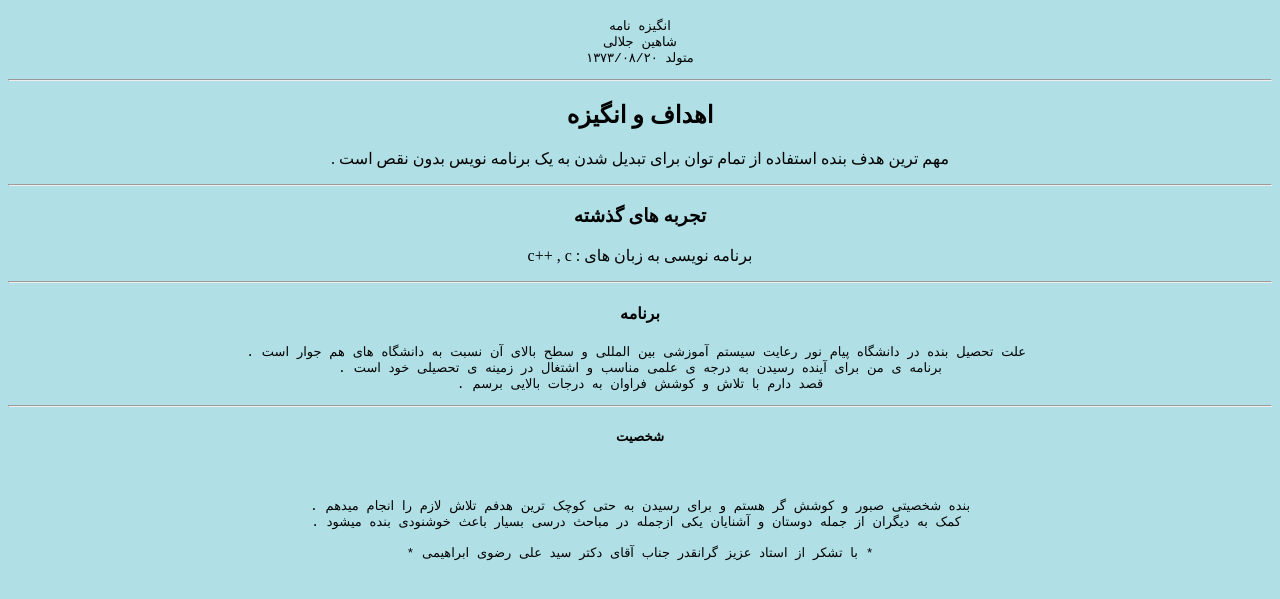
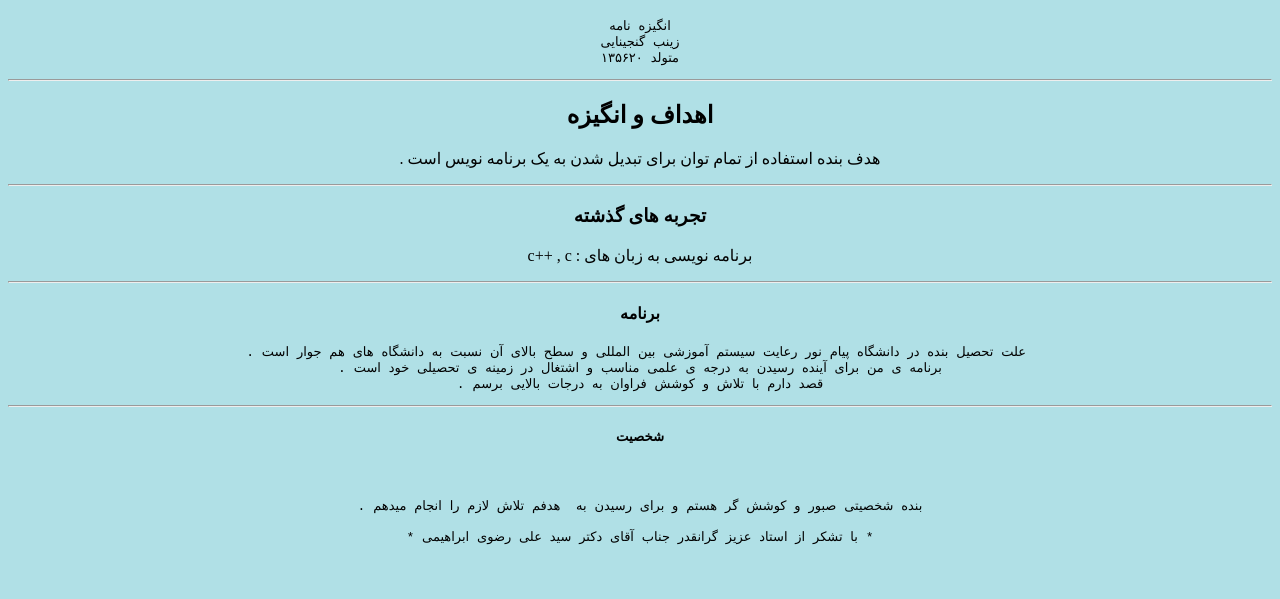
Before and after one commit to zeinabganjinaei/SOP, a plain HTML site: page index.html in a window 1280 px wide. Shown: the part 49-648 px from the top of the page. Drawn offline with Linux system fonts and the light colour scheme.

Commit message:
Update index.html

```diff
--- a/index.html
+++ b/index.html
@@ -11,14 +11,14 @@
 <h1 style="text-align:center;">به نام خدا</h1>
 <pre style="text-align:center;">
 انگیزه نامه
-شاهین جلالی
-متولد ۱۳۷۳/۰۸/۲۰
+زینب گنجینایی
+متولد ۱۳۵۶۲۰
 </pre>
 
 <hr>
 
 <h2 style="text-align:center;">اهداف و انگیزه</h2>
-<p style="text-align:center;"> . مهم ترین هدف بنده استفاده از تمام توان برای تبدیل شدن به یک برنامه نویس بدون نقص است
+<p style="text-align:center;"> .  هدف بنده استفاده از تمام توان برای تبدیل شدن به یک برنامه نویس است
 
 <hr>
 
@@ -38,8 +38,7 @@
 <pre style="text-align:center;">
 
 
-. بنده شخصیتی صبور و کوشش گر هستم و برای رسیدن به حتی کوچک ترین هدفم تلاش لازم را انجام میدهم
-. کمک به دیگران از جمله دوستان و آشنایان یکی ازجمله در مباحث درسی بسیار باعث خوشنودی بنده میشود
+. بنده شخصیتی صبور و کوشش گر هستم و برای رسیدن به  هدفم تلاش لازم را انجام میدهم
 
 * با تشکر از استاد عزیز گرانقدر جناب آقای دکتر سید علی رضوی ابراهیمی *
 </pre>
```
